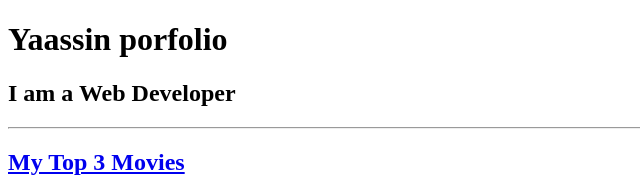
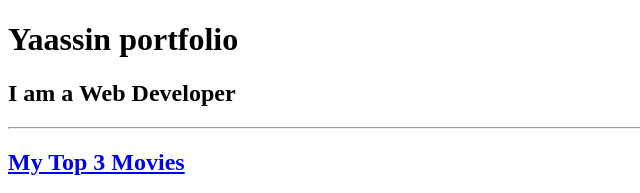
Before and after one commit to YaassinMD/html-porfolio, a plain HTML site: page index.html in a window 1280 px wide. Shown: the top 193 px of the page, 0-640 px from the left. Drawn offline with Linux system fonts and the light colour scheme.

Commit message:
Update index.html

```diff
--- a/index.html
+++ b/index.html
@@ -6,7 +6,7 @@
         <title>Yaassin portfolio</title>
     </head>
     <body>
-        <h1>Yaassin porfolio</h1>
+        <h1>Yaassin portfolio</h1>
         <h2>I am a Web Developer</h2>
         <hr/>
         <a href="./public/movie-ranking.html"><h2>My Top 3 Movies</h2></a>
```
